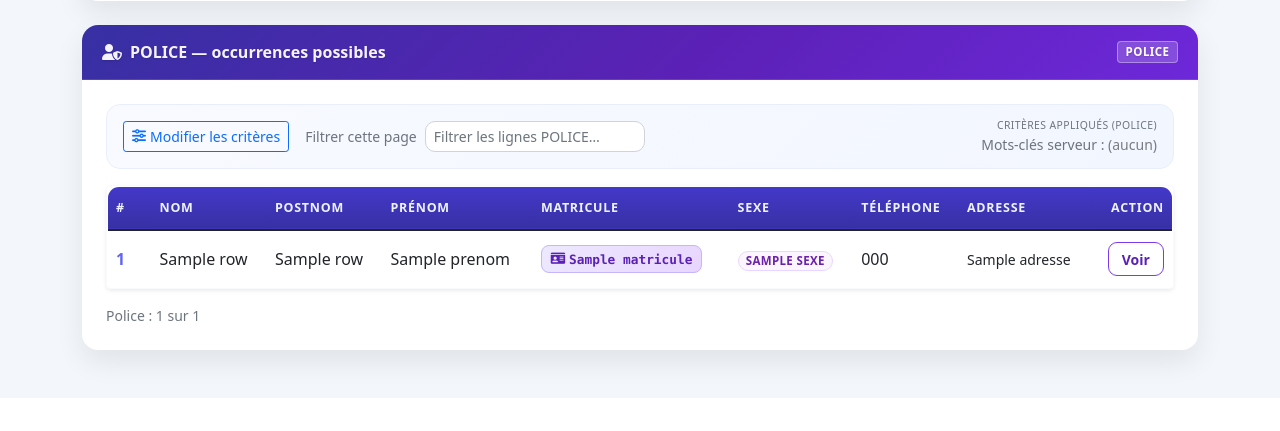
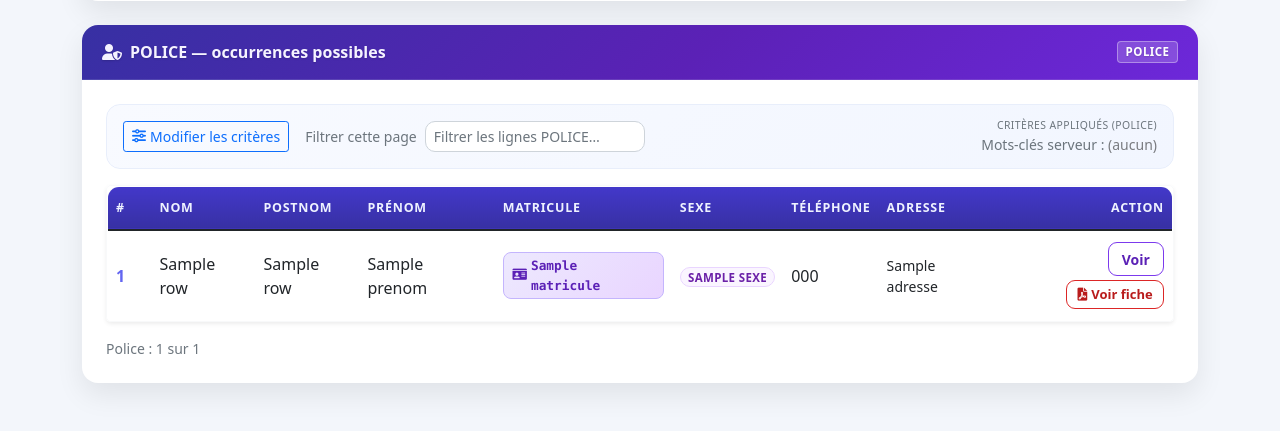
Before and after one commit to GuyguyLelo/e-Gov, a Django app: template templates/civil_police_search.html in a window 1280 px wide. Shown: the part 1102-1533 px from the top of the page. Before the commit the page ends 1486 px from the top, so only its background shows below. Run offline with Django 5.2, Linux system fonts and the light colour scheme; the template is opened without the code that fills it: most values are stand-ins (such as "Sample title", 1, 10 or a date in 2020).

Commit message:
Police: bouton Voir fiche (PDF), textes intro retires; civil: hero epure
Co-authored-by: Cursor <cursoragent@cursor.com>

```diff
--- a/templates/civil_police_search.html
+++ b/templates/civil_police_search.html
@@ -139,6 +139,29 @@
         background: linear-gradient(135deg, #667eea 0%, #7c3aed 100%);
         border-color: #6d28d9;
         color: #fff;
+    }
+    .btn-view-police-pdf {
+        border-radius: 9px;
+        padding: 0.34rem 0.65rem;
+        font-weight: 600;
+        font-size: 0.8125rem;
+        line-height: 1.25;
+        border: 1px solid #dc2626;
+        color: #b91c1c;
+        background: #fff;
+        text-decoration: none;
+        display: inline-flex;
+        align-items: center;
+        white-space: nowrap;
+        cursor: pointer;
+    }
+    .btn-view-police-pdf:hover {
+        background: #fef2f2;
+        color: #991b1b;
+        border-color: #b91c1c;
+    }
+    .police-action-btns {
+        max-width: 11rem;
     }
     .table-police-empty {
         padding: 1.5rem 1rem !important;
@@ -379,7 +402,10 @@
                                 <td class="small text-break" style="max-width: 14rem;">{{ row.adresse }}</td>
                                 <td class="text-end">
                                     {% if row.id %}
-                                        <a href="{% url 'police_detail' %}?id={{ row.id|urlencode }}" class="btn btn-sm btn-outline-primary btn-view-police">Voir</a>
+                                        <div class="d-inline-flex flex-wrap gap-1 justify-content-end police-action-btns ms-auto">
+                                            <a href="{% url 'police_detail' %}?id={{ row.id|urlencode }}" class="btn btn-sm btn-outline-primary btn-view-police">Voir</a>
+                                            <a href="{% url 'police_detail_pdf' %}?id={{ row.id|urlencode }}" class="btn-view-police-pdf" target="_blank" rel="noopener noreferrer" title="Fiche individuelle police (PDF)"><i class="fas fa-file-pdf me-1" aria-hidden="true"></i>Voir fiche</a>
+                                        </div>
                                     {% else %}
                                         <span class="text-muted">-</span>
                                     {% endif %}
--- a/templates/civil_search.html
+++ b/templates/civil_search.html
@@ -202,8 +202,7 @@
 <div class="container py-5">
     <div class="hero mb-4 d-flex flex-wrap justify-content-between align-items-center gap-3">
         <div>
-            <h1 class="h3 mb-2">Recherche Civil</h1>
-            <p class="mb-0">Choisissez la <strong>province</strong> (obligatoire), éventuellement une commune, puis des mots-clés pour interroger les tables.</p>
+            <h1 class="h3 mb-0">Recherche Civil</h1>
         </div>
         <a href="{% url 'home' %}" class="btn btn-outline-secondary btn-back-home">
             <i class="fas fa-arrow-left me-1"></i>Retour à l'accueil
```
Also changed, not shown: templates/police_search.html (+31 -4 lines).
